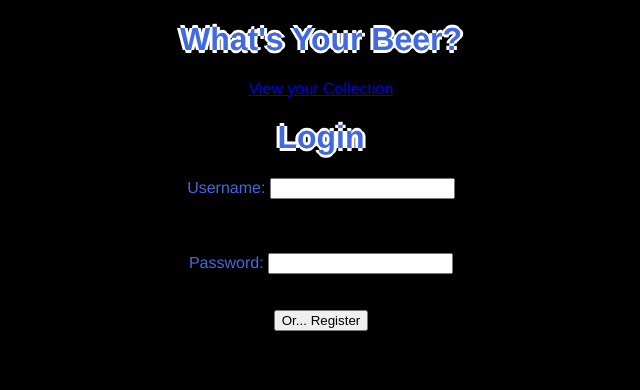
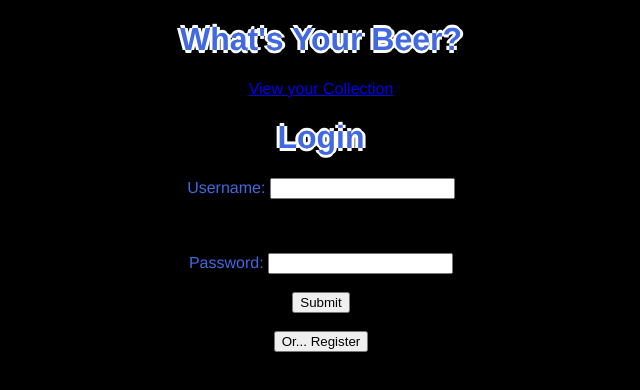
Before and after one commit to PhilLeeChin/Beer_Frontend, a React (Create React App) app: page / in a window 1280 px wide. Shown: the top 390 px of the page, without its empty margins (319-959 px from the left). Built offline with nearby package versions, Linux system fonts and the light colour scheme.

Commit message:
add useHistory hook

```diff
--- a/src/components/Verify.js
+++ b/src/components/Verify.js
@@ -1,7 +1,7 @@
 import { useState } from 'react'
 import { submitRegister, submitLogin } from '../actions/actionBrewer'
 import { connect } from 'react-redux'
-
+import { useHistory } from 'react-router-dom'
 
 function Verify(props){
 
@@ -9,12 +9,14 @@ function Verify(props){
     const [username, setUsername] = useState("")
     const [email, setEmail] = useState("")
     const [password, setPassword] = useState("")
+    const history = useHistory()
 
     const toggleRegister = () => setRegister(!register)
 
     const handleSubmit = (e) => {
         e.preventDefault()
         register ? props.submitRegister({username, email, password}) : props.submitLogin({username, password})
+        history.push("/beers")
     }
 
     return <>
@@ -23,6 +25,7 @@ function Verify(props){
             <label>Username: <input type="text" name="username" value={username} onChange={(e) => setUsername(e.target.value)}/></label><br/><br/>
             {register && <label>Email: <input type="text" name="email" value={email} onChange={(e) => setEmail(e.target.value)} /></label>}<br/><br/>
             <label>Password: <input type="password" name="password" value={password} onChange={(e) => setPassword(e.target.value)} /></label><br/><br/>
+            <input type="submit" value="Submit" />
         </form><br/>
         <button onClick={toggleRegister}>Or... {register? "Login" : "Register"}</button>
     </>
```
